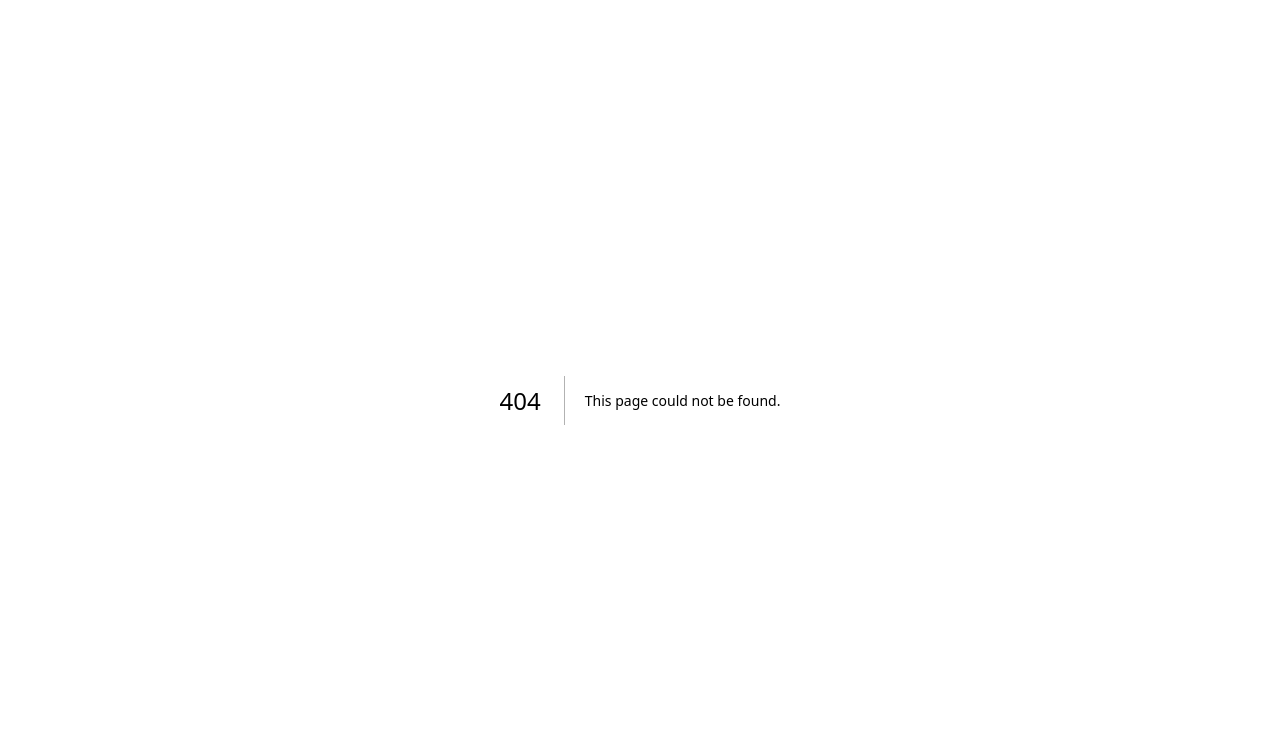
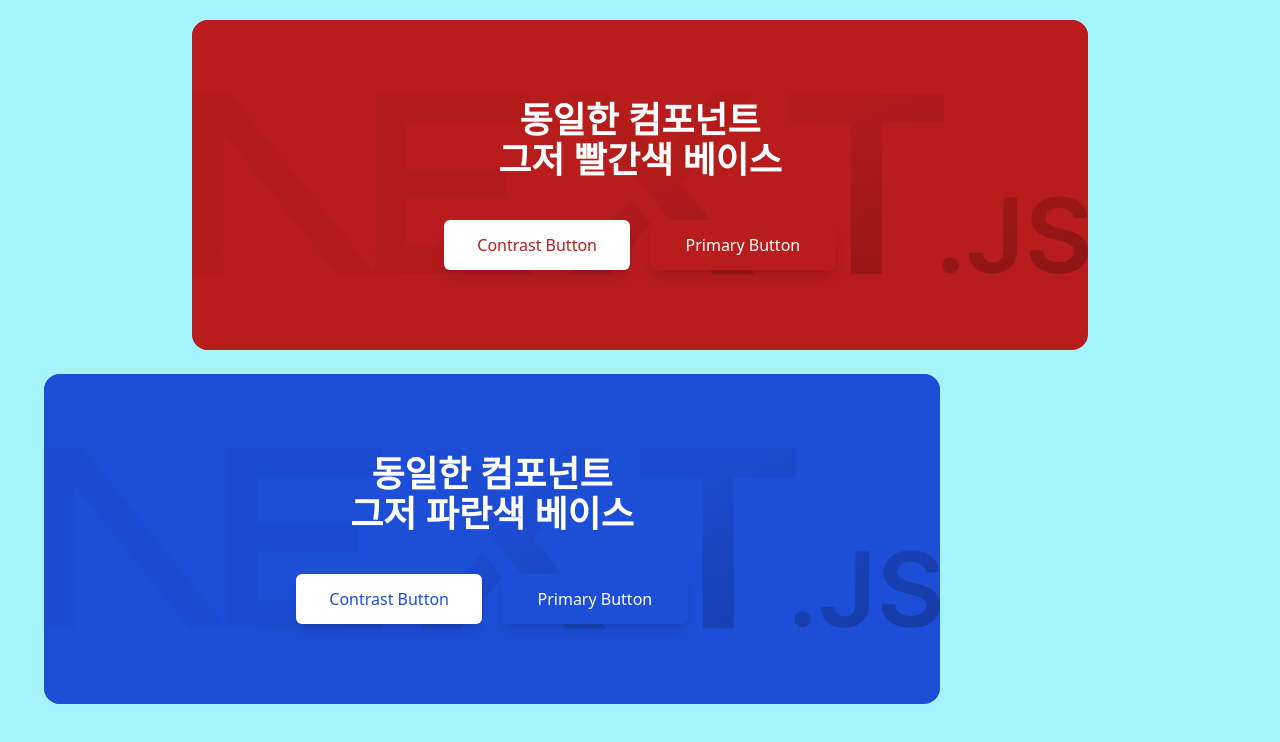
Before and after one commit to marulloc/next13-tailwind, a Next.js app: page /theming in a window 1280 px wide. Before the commit this address had no page. Shown: the top 742 px of the page. Built offline with nearby package versions, Linux system fonts and the light colour scheme.

Commit message:
tailwind css Themeing Start

```diff
--- /dev/null
+++ b/src/app/theming/page.tsx
@@ -0,0 +1,55 @@
+import Image from 'next/image';
+import React from 'react';
+
+const Theming = () => {
+    return (
+        <main className="space-x-6 space-y-6 p-5 h-screen bg-cyan-200  ">
+            <article className="relative bg-red-700 max-w-4xl mx-auto overflow-hidden sm:rounded-2xl">
+                <div className="absolute inset-0 h-full w-full object-cover opacity-30 ">
+                    <Image src="/next.svg" alt="next image" fill />
+                </div>
+                <div className="absolute inset-0 bg-gradient-to-br from-red-700 via-red-700 to-transparent opacity-90"></div>
+                <div className="relative max-w-2xl mx-auto text-center py-16 px-4 sm:py-20 sm:px-6 lg:px-8 ">
+                    <h2 className=" text-3xl font-extrabold text-white sm:text-4xl">
+                        <span className="block ">동일한 컴포넌트</span>
+                        <span className="block ">그저 빨간색 베이스</span>
+                    </h2>
+                    <div className="relative mt-10 max-w-sm mx-auto sm:max-w-none sm:flex sm:justify-center ">
+                        <div className="spac-y-4 sm:space-y-0 sm:mx-auto sm:inline-grid sm:grid-cols-2 sm:gap-5  ">
+                            <button className="w-full  text-red-700 bg-white  hover:bg-opacity-70 flex items-center justify-center px-4  py-3 border border-transparent text-base font-medium rounded-md shadow-lg sm:px-8  ">
+                                Contrast Button
+                            </button>
+                            <button className="w-full  bg-red-700 text-white hover:bg-red-500 flex items-center justify-center px-4 py-3 border border-transparent text-base font-medium rounded-md shadow-lg  sm:px-8  ">
+                                Primary Button
+                            </button>
+                        </div>
+                    </div>
+                </div>
+            </article>
+            <article className="relative bg-blue-700 max-w-4xl mx-auto overflow-hidden sm:rounded-2xl ">
+                <div className="absolute inset-0 h-full w-full object-cover opacity-30 ">
+                    <Image src="/next.svg" alt="next image" fill />
+                </div>
+                <div className="absolute inset-0 bg-gradient-to-br from-blue-700 via-blue-700 to-transparent opacity-90"></div>
+                <div className="relative max-w-2xl mx-auto text-center py-16 px-4 sm:py-20 sm:px-6 lg:px-8 ">
+                    <h2 className=" text-3xl font-extrabold text-white sm:text-4xl">
+                        <span className="block ">동일한 컴포넌트</span>
+                        <span className="block ">그저 파란색 베이스</span>
+                    </h2>
+                    <div className="relative mt-10 max-w-sm mx-auto sm:max-w-none sm:flex sm:justify-center ">
+                        <div className="spac-y-4 sm:space-y-0 sm:mx-auto sm:inline-grid sm:grid-cols-2 sm:gap-5  ">
+                            <button className="w-full  text-blue-700 bg-white  hover:bg-opacity-70 flex items-center justify-center px-4  py-3 border border-transparent text-base font-medium rounded-md shadow-lg sm:px-8  ">
+                                Contrast Button
+                            </button>
+                            <button className="w-full  bg-blue-700 text-white hover:bg-blue-500 flex items-center justify-center px-4 py-3 border border-transparent text-base font-medium rounded-md shadow-lg  sm:px-8  ">
+                                Primary Button
+                            </button>
+                        </div>
+                    </div>
+                </div>
+            </article>
+        </main>
+    );
+};
+
+export default React.memo(Theming);
```
